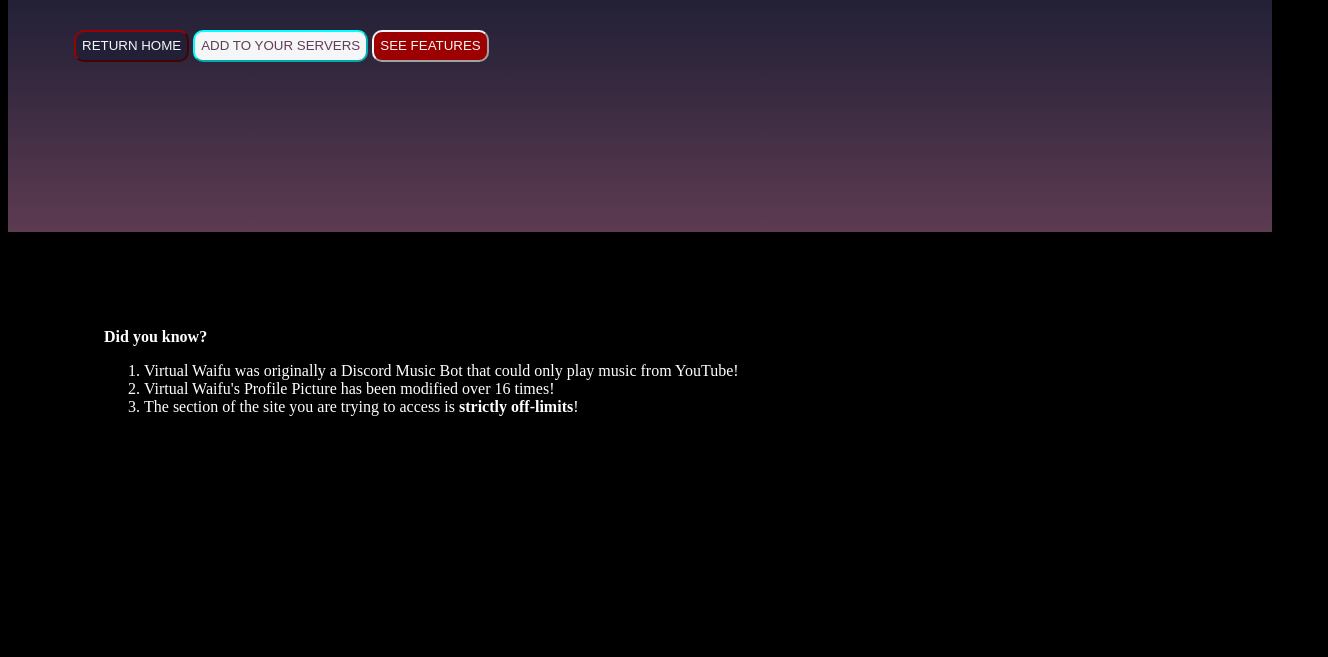
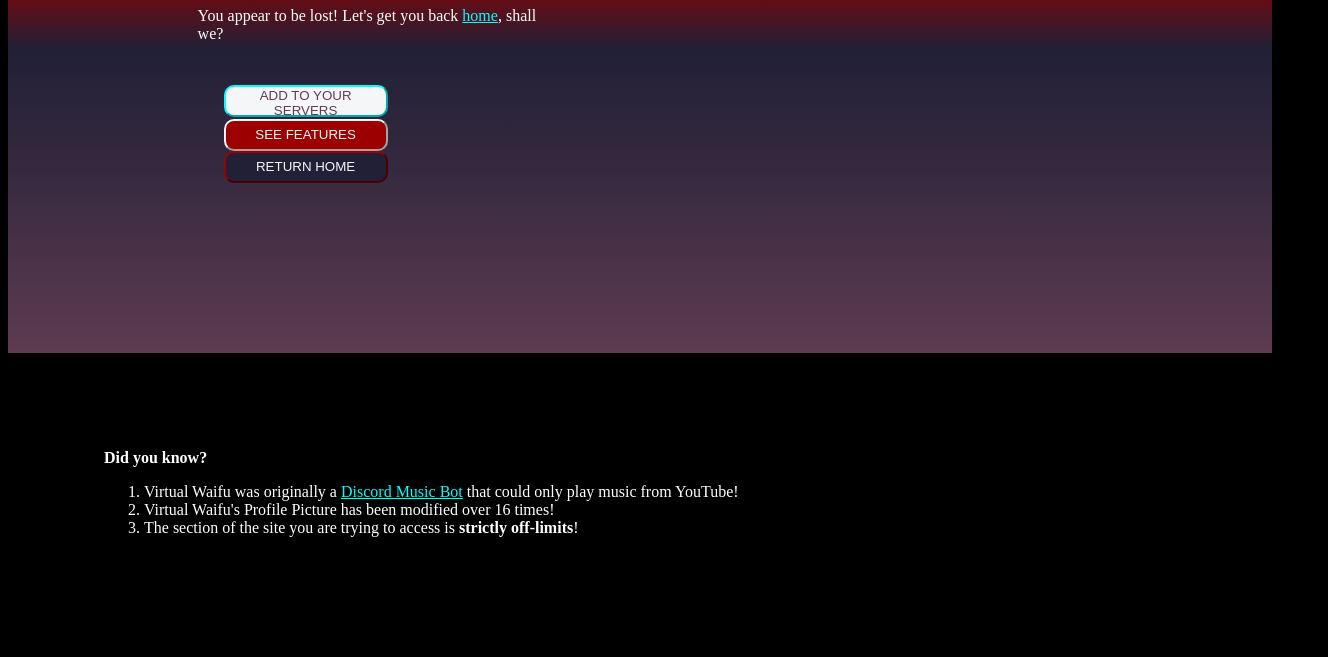
Before and after one commit to TallerThanShort/waifulegaldocs, a plain HTML site: page 404.html in a window 1280 px wide. Shown: the part 246-903 px from the top of the page, 1328 px wide, since content can reach past the window. Before the commit the page ends 800 px from the top, so only its background shows below. Drawn offline with Linux system fonts and the light colour scheme.

Commit message:
Fix: Overflow on /404

```diff
--- a/404.html
+++ b/404.html
@@ -18,17 +18,17 @@
         }
     </style>
 </head>
-<body style="background-color: black; color: white;" alt="Hamburger Demo">
+<body style="background-color: black; color: white; overflow-x: hidden;" alt="Hamburger Demo">
     <div style="width: 100%; z-index: 0; position: relative; background: linear-gradient(rgb(245, 246, 247) -4.84%, rgb(143, 0, 0) 34.9%, rgb(33, 32, 54) 48.6%, rgb(51, 40, 62) 66.41%, rgb(98, 61, 83) 103.41%, rgb(140, 81, 102) 132.18%);">
         <div>
-            <div style="padding-top: 8rem; padding-bottom: 9rem; padding-left: 2.5rem; padding-right: 2.5rem; max-width: 1240px; width: 100%; margin-left: auto; margin-right: auto;">
+            <div style="padding-top: 8rem; padding-bottom: 9rem; max-width: 1240px; width: 70%; margin-left: auto; margin-right: auto;">
                 <div style="text-align: left; width: 40%; margin-left: 0; margin-right: 0;">
                     <h1>More than just a Virtual Waifu.</h1>
                     <p>You appear to be lost! Let's get you back <a href="/">home</a>, shall we?</p>
                     <div style="justify-content: center; padding: 26px;">
-                        <button style="border-color: rgb(157, 0, 0); height: 32px; cursor: pointer; border-radius: 10px; text-transform: uppercase; background-color: rgb(33, 32, 54); color: rgb(245, 246, 247); font-weight: 500;" onclick="location.href='https://virtualwaifubot.com/';">return home</button>
-                        <button style="border-color: aqua; height: 32px; cursor: pointer; border-radius: 10px; text-transform: uppercase; background-color: rgb(245, 246, 247); color: rgb(98, 61, 83); font-weight: 500;" onclick="location.href='https://virtualwaifubot.com/invite';">add to your servers</button>
-                        <button style="border-color: rgb(245, 246, 247); height: 32px; cursor: pointer; border-radius: 10px; text-transform: uppercase; background-color: rgb(157, 0, 0); color: rgb(245, 246, 247); font-weight: 500;" onclick="location.href='https://virtualwaifubot.com/bot/commands';">see features</button>
+                        <button style="border-color: aqua; height: 32px; width: 164px; cursor: pointer; border-radius: 10px; text-transform: uppercase; background-color: rgb(245, 246, 247); color: rgb(98, 61, 83); font-weight: 500;" onclick="location.href='https://virtualwaifubot.com/invite';">add to your servers</button>
+                        <button style="border-color: rgb(245, 246, 247); height: 32px; width: 164px; cursor: pointer; border-radius: 10px; text-transform: uppercase; background-color: rgb(157, 0, 0); color: rgb(245, 246, 247); font-weight: 500;" onclick="location.href='https://virtualwaifubot.com/bot/commands';">see features</button>
+                        <button style="border-color: rgb(157, 0, 0); height: 32px; width: 164px; cursor: pointer; border-radius: 10px; text-transform: uppercase; background-color: rgb(33, 32, 54); color: rgb(245, 246, 247); font-weight: 500;" onclick="location.href='/';">return home</button>
                     </div>
                 </div>
             </div>
@@ -37,7 +37,7 @@
     <div style="padding: 6rem;">
         <b>Did you know?</b>
         <ol>
-            <li>Virtual Waifu was originally a Discord Music Bot that could only play music from YouTube!</li>
+            <li>Virtual Waifu was originally a <a href="https://github.com/TallerThanShort/virtual-waifu">Discord Music Bot</a> that could only play music from YouTube!</li>
             <li>Virtual Waifu's Profile Picture has been modified over 16 times!</li>
             <li>The section of the site you are trying to access is <b>strictly off-limits</b>!</li>
         </ol>
```
